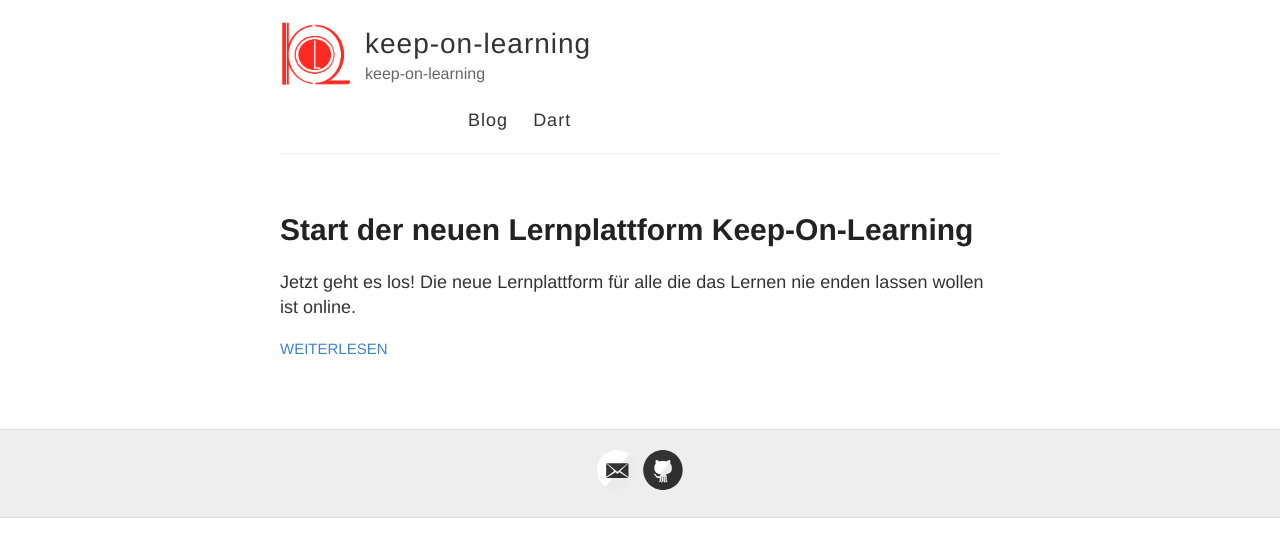
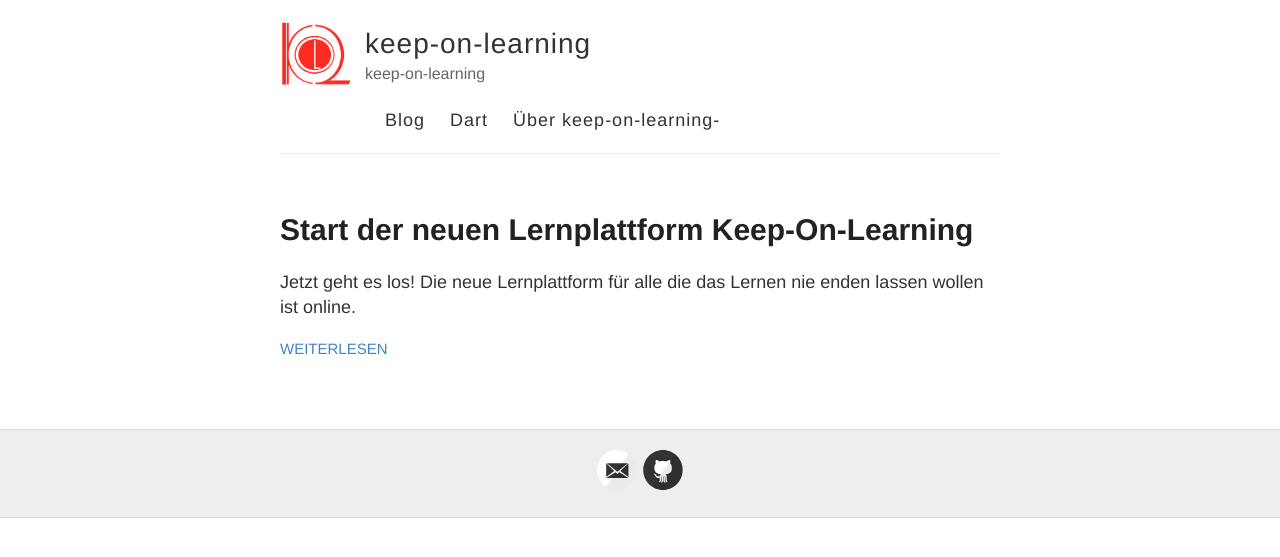
Before and after one commit to keep-on-learning/keep-on-learning.github.io, a Jekyll site: the page built from index.html, in a window 1280 px wide. Shown: the top 557 px of the page. Built offline with Jekyll 4.4.1, drawn with Linux system fonts in a browser that asks for light colours.

Commit message:
Update navigation.html

```diff
--- a/_includes/navigation.html
+++ b/_includes/navigation.html
@@ -1,5 +1,5 @@
 <nav>
     <a href="{{ site.baseurl }}/">Blog</a>
     <a href="{{ site.baseurl }}/dart_start">Dart</a>
-    <a href="{{ site.baseurl }}/about">{{ page.title }}</a>
+    <a href="{{ site.baseurl }}/about">Über keep-on-learning-</a>
 </nav>
```
